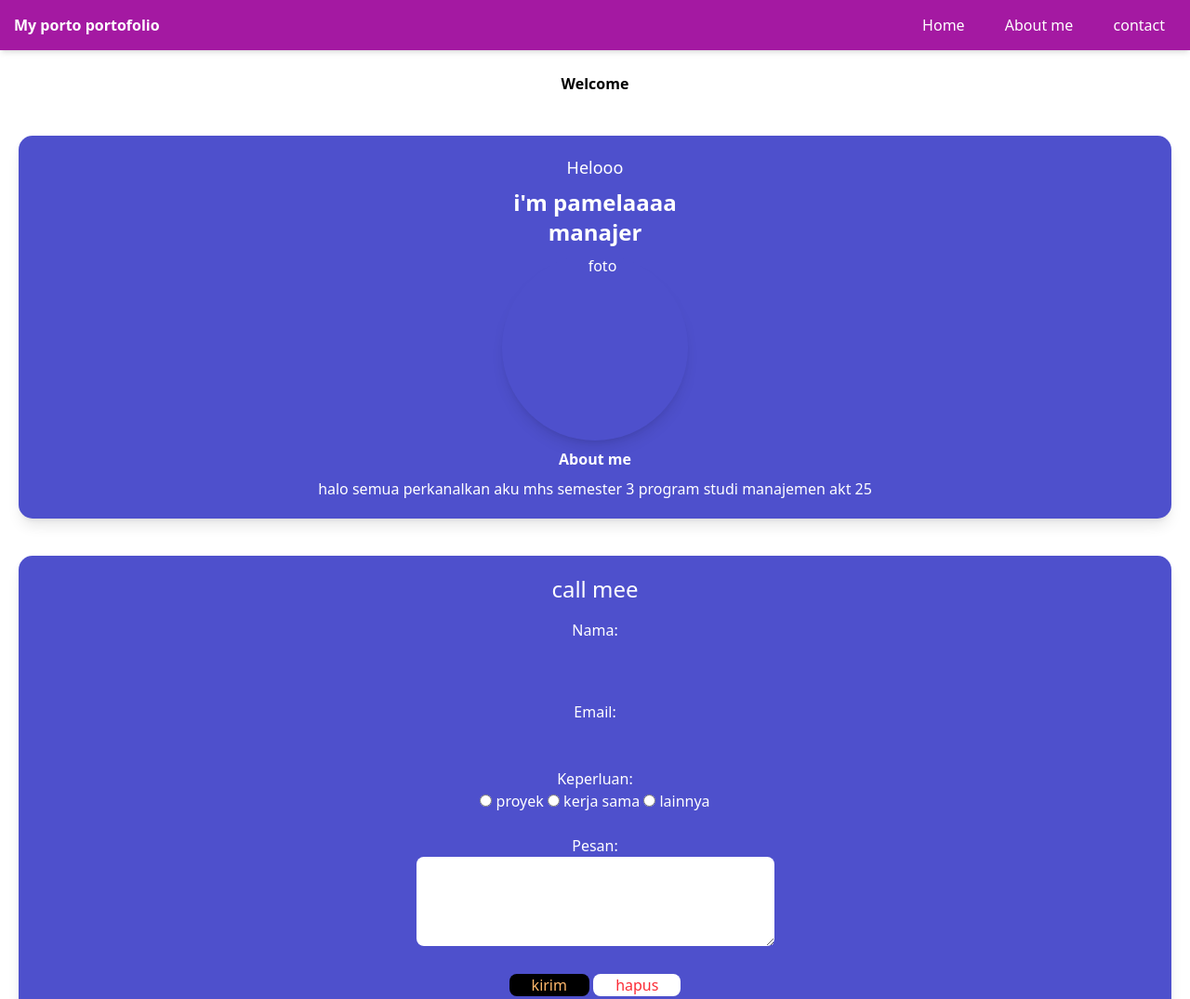
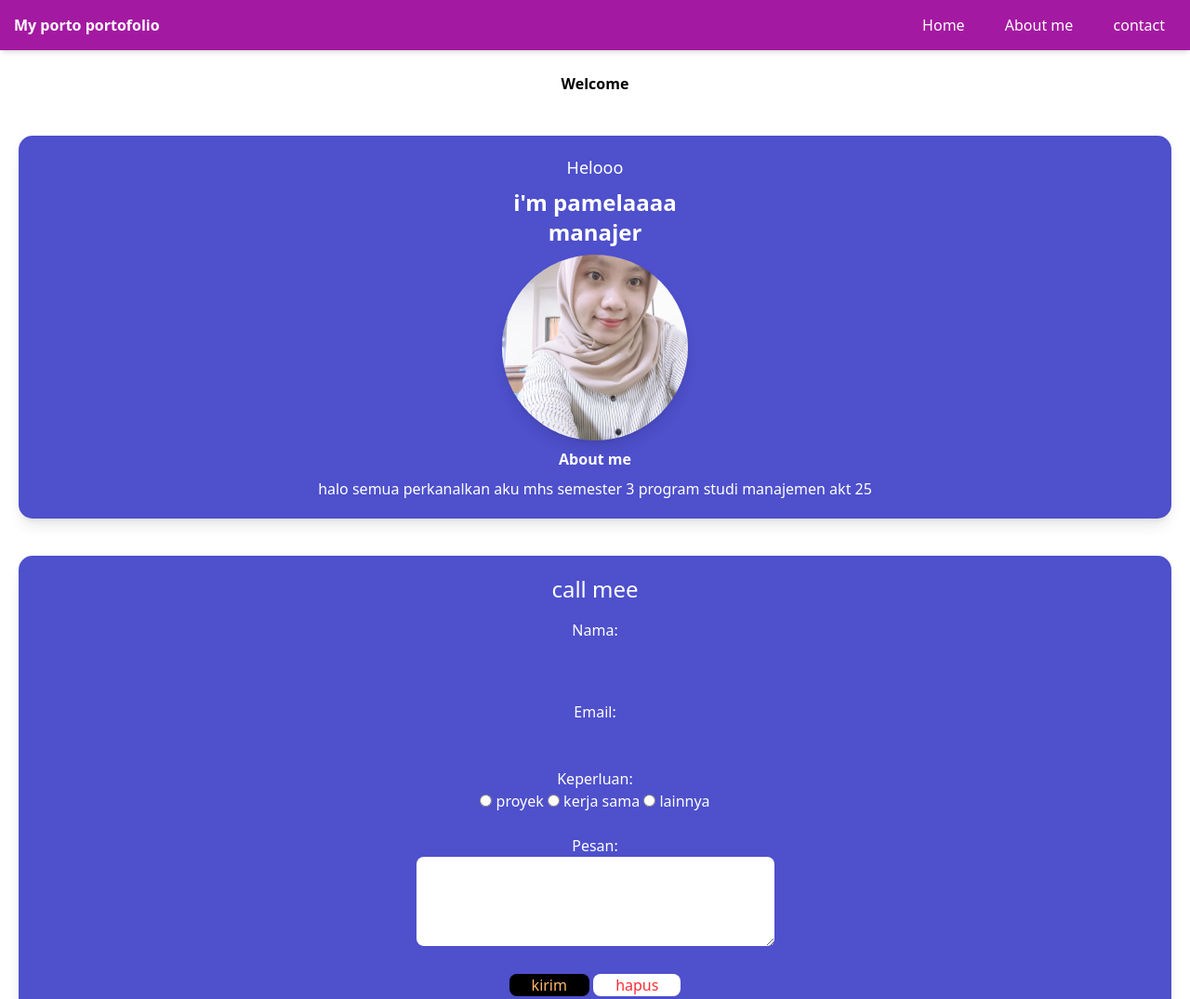
Before and after one commit to pameladeadhema13-arch/latihan-day-3, a plain HTML site: page index.html in a window 1280 px wide. Shown: the top 1075 px of the page at 93% size. Drawn offline with nearby package versions, Linux system fonts and the light colour scheme.

Commit message:
Update index.html

```diff
--- a/index.html
+++ b/index.html
@@ -29,7 +29,7 @@
             <br>manajer
         </h2>
 
-        <img src="img/gambarsaya.jpeg" alt="foto" style="width: 200px; height: 200px; border-radius: 50%; object-fit: cover;" class="mx-auto border-white-4 shadow-lg">
+        <img src="gambarsaya.jpeg" alt="foto" style="width: 200px; height: 200px; border-radius: 50%; object-fit: cover;" class="mx-auto border-white-4 shadow-lg">
 
         <h2 id="about" class="text 2xl font-bold my-2 ">About me</h2>
         <p>halo semua perkanalkan aku mhs semester 3 program studi manajemen akt 25 </p>
```
